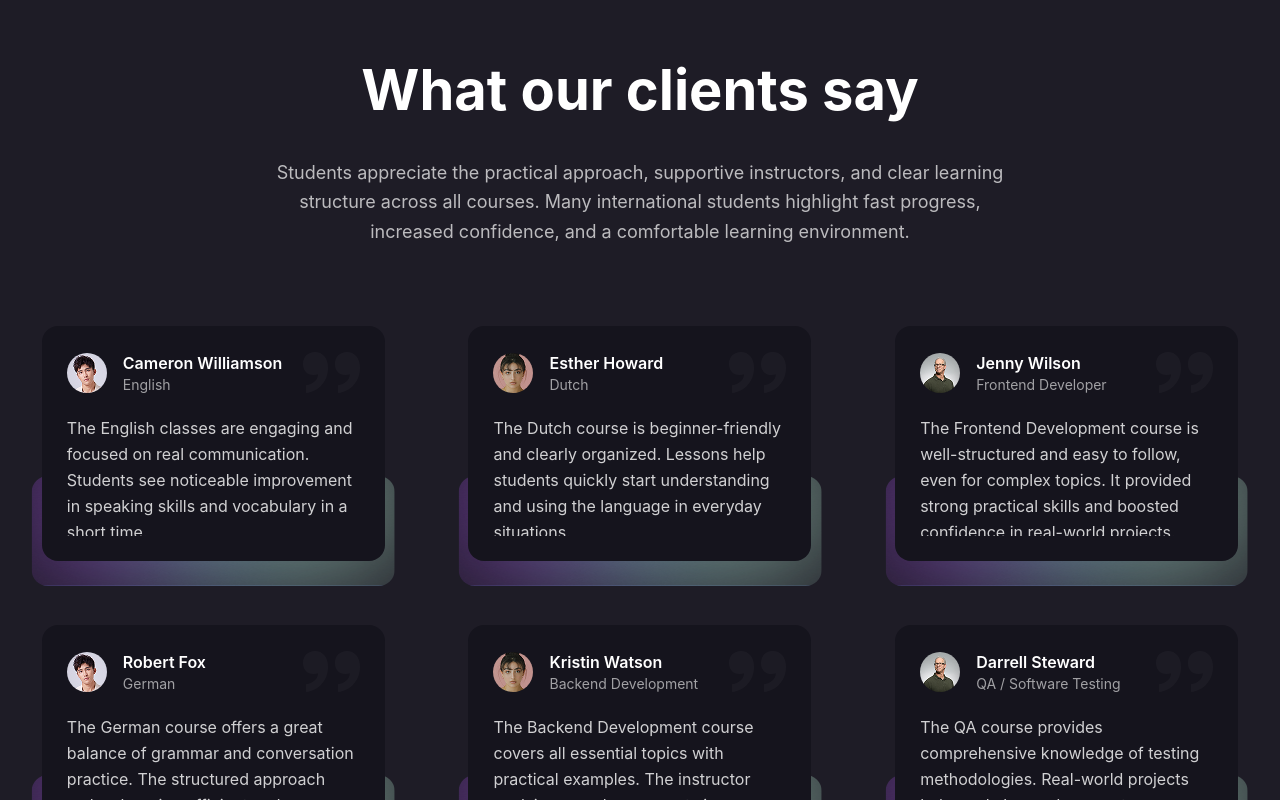
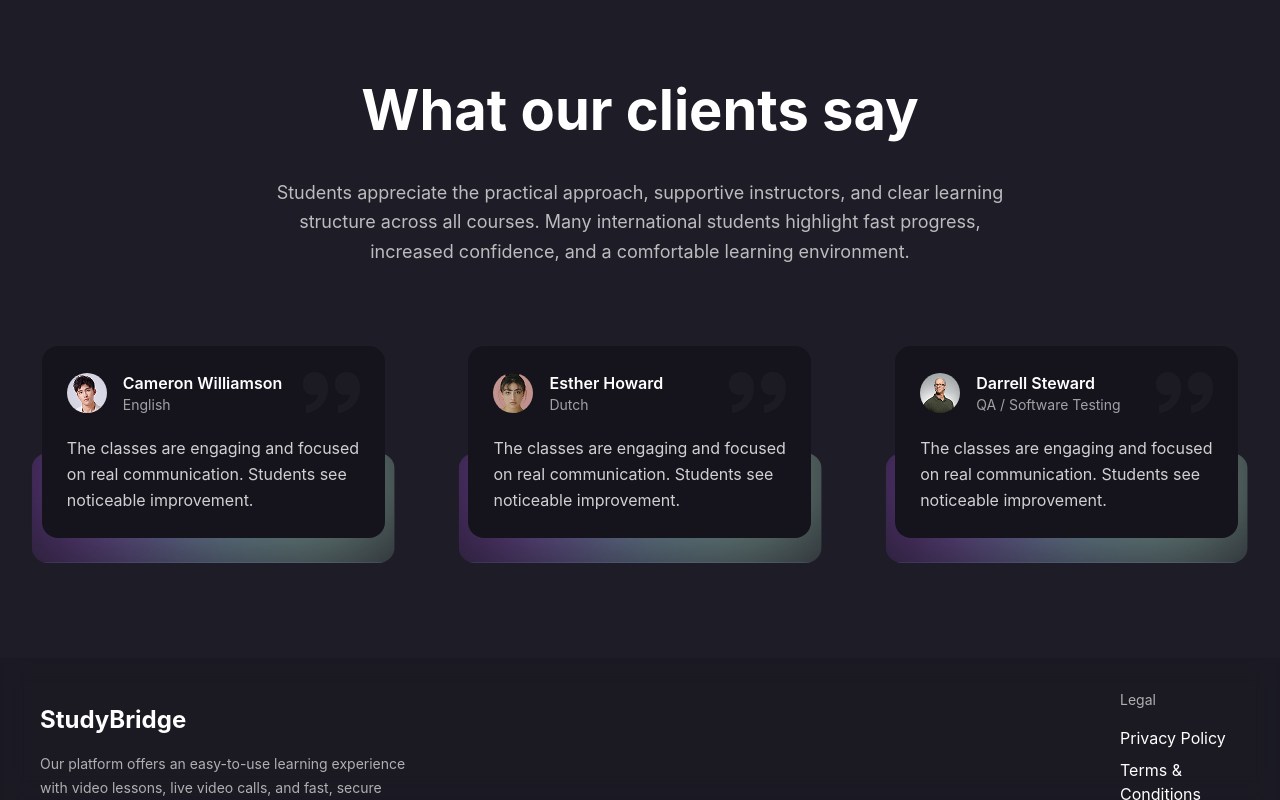
Before and after one commit to Dmytro-Doronin/components, a React (Vite) app: page / in a window 1280 px wide. Shown: the part 3466-4266 px from the top of the page. Built offline with nearby package versions, Linux system fonts and the light colour scheme.

Commit message:
fix home page

```diff
--- a/src/components/footer/Footer.tsx
+++ b/src/components/footer/Footer.tsx
@@ -1,9 +1,9 @@
 export default function Footer({ className }: { className?: string }) {
   return (
-    <footer className={className || "bg-[#15141D40] backdrop-blur-md w-full py-8"}>
+    <footer className={className || "bg-[#15141D40] backdrop-blur-md w-full py-8 pl-6"}>
       <div className="max-w-7xl mx-auto px-4 flex flex-col lg:flex-row justify-between items-start lg:items-center text-white gap-8 lg:gap-0">
         <div className="max-w-sm w-full lg:w-auto">
-          <h3 className="font-bold text-2xl mb-4">ByteOn</h3>
+          <h3 className="font-bold text-2xl mb-4">StudyBridge</h3>
           <p className="text-sm opacity-65 leading-6">
             Our platform offers an easy-to-use learning experience with video lessons, live video calls, and fast, secure payments — all in one place.
           </p>
--- a/src/components/home-sections/PopularSubjects/PopularSubjects.tsx
+++ b/src/components/home-sections/PopularSubjects/PopularSubjects.tsx
@@ -25,7 +25,7 @@ export const PopularSubjects = () => {
 
       <div className="relative z-10 container-centered mx-auto px-4 sm:px-6 lg:px-8">
         <div className="lg:hidden flex flex-col items-center">
-          <h2 className="text-4xl sm:text-5xl font-bold text-center mb-10">
+          <h2 className="text-4xl sm:text-5xl font-bold text-center mb-10 md:pr-8 lg:text-left lg:ml-12 lg:pr-8 max-[1166px]:text-center max-[1166px]:pr-0 max-[1166px]:ml-0 min-[1167px]:text-right min-[1167px]:pr-8 min-[1167px]:ml-0">
             <span className="text-gradient">
               Popular subjects & Languages
             </span>
@@ -37,7 +37,7 @@ export const PopularSubjects = () => {
 
           <Button variant="secondary" className="mb-8">Start</Button>
 
-          <div className="flex flex-col gap-3.5 w-full max-w-md">
+          <div className="flex flex-col gap-3.5 w-full max-w-md md:pr-8 lg:text-left lg:ml-12 lg:pr-8 max-[1166px]:text-center max-[1166px]:pr-0 max-[1166px]:ml-0 min-[1167px]:text-right min-[1167px]:pr-8 min-[1167px]:ml-0">
             {subjects.map((subject, index) => (
               <SubjectCard key={index} title={subject} />
             ))}
@@ -46,7 +46,7 @@ export const PopularSubjects = () => {
 
         <div className="hidden lg:grid lg:grid-cols-2 gap-[64px] items-start max-w-7xl mx-auto">
           <div className="flex flex-col gap-[350px] -mt-[60px]">
-            <div>
+            <div className="mt-[20px]">
               <p className="text-white/70 text-base w-[270px] h-[108px] leading-relaxed mb-[24px]">
                 On our platform, you can learn a wide range of foreign languages and programming subjects — all in one place.
               </p>
--- a/src/components/home-sections/Reviews/ReviewCard.tsx
+++ b/src/components/home-sections/Reviews/ReviewCard.tsx
@@ -9,18 +9,20 @@ interface ReviewCardProps {
 
 export const ReviewCard = ({ avatar, name, course, review }: ReviewCardProps) => {
   return (
-    <div className="w-full max-w-[343px] h-[235px] mx-auto">
-      <div className="bg-[#15141D] rounded-2xl p-[25px] h-full flex flex-col overflow-hidden">
+      <div className="w-full max-w-[343px] mx-auto">
+        <div className="bg-[#15141D] rounded-2xl p-[25px] flex flex-col h-auto">
           <div className="flex items-center gap-[16px] mb-[20px] flex-shrink-0">
             <img
                 src={avatar}
                 alt={name}
                 className="w-[40px] h-[40px] rounded-full object-cover flex-shrink-0"
             />
+
             <div className="flex-1 min-w-0">
               <h4 className="text-white font-semibold text-base">{name}</h4>
               <p className="text-white/60 text-sm truncate">{course}</p>
             </div>
+
             <img
                 src={reviewsIcon}
                 alt=""
@@ -28,7 +30,7 @@ export const ReviewCard = ({ avatar, name, course, review }: ReviewCardProps) =>
             />
           </div>
 
-        <p className="text-white/80 text-base leading-relaxed overflow-hidden">
+          <p className="text-white/80 text-base leading-relaxed">
             {review}
           </p>
         </div>
--- a/src/components/home-sections/Reviews/Reviews.tsx
+++ b/src/components/home-sections/Reviews/Reviews.tsx
@@ -1,5 +1,4 @@
-import { ReviewCard } from './ReviewCard';
-import { Button } from '../../ui/button/Button';
+import {ReviewCard} from './ReviewCard';
 import avatar1 from '../../../assets/images/Avatar.png';
 import avatar2 from '../../../assets/images/Avatar2.png';
 import avatar3 from '../../../assets/images/Avatar3.png';
@@ -10,37 +9,19 @@ const reviews = [
         avatar: avatar1,
         name: 'Cameron Williamson',
         course: 'English',
-    review: 'The English classes are engaging and focused on real communication. Students see noticeable improvement in speaking skills and vocabulary in a short time.',
+        review: 'The classes are engaging and focused on real communication. Students see noticeable improvement.',
     },
     {
         avatar: avatar2,
         name: 'Esther Howard',
         course: 'Dutch',
-    review: 'The Dutch course is beginner-friendly and clearly organized. Lessons help students quickly start understanding and using the language in everyday situations.',
-  },
-  {
-    avatar: avatar3,
-    name: 'Jenny Wilson',
-    course: 'Frontend Developer',
-    review: 'The Frontend Development course is well-structured and easy to follow, even for complex topics. It provided strong practical skills and boosted confidence in real-world projects.',
-  },
-  {
-    avatar: avatar1,
-    name: 'Robert Fox',
-    course: 'German',
-    review: 'The German course offers a great balance of grammar and conversation practice. The structured approach makes learning efficient and enjoyable.',
-  },
-  {
-    avatar: avatar2,
-    name: 'Kristin Watson',
-    course: 'Backend Development',
-    review: 'The Backend Development course covers all essential topics with practical examples. The instructor explains complex concepts in an easy-to-understand way.',
+        review: 'The classes are engaging and focused on real communication. Students see noticeable improvement.',
     },
     {
         avatar: avatar3,
         name: 'Darrell Steward',
         course: 'QA / Software Testing',
-    review: 'The QA course provides comprehensive knowledge of testing methodologies. Real-world projects help apply learned concepts effectively.',
+        review: 'The classes are engaging and focused on real communication. Students see noticeable improvement.',
     }
 ];
 
@@ -53,27 +34,41 @@ export const Reviews = () => {
                         What our clients say
                     </h2>
                     <p className="text-white/70 text-sm sm:text-base lg:text-lg max-w-3xl mx-auto leading-relaxed mb-12 sm:mb-16 lg:mb-20 px-4">
-            Students appreciate the practical approach, supportive instructors, and clear learning structure across all courses. Many international students highlight fast progress, increased confidence, and a comfortable learning environment.
+                        Students appreciate the practical approach, supportive instructors, and clear learning structure
+                        across all courses. Many international students highlight fast progress, increased confidence,
+                        and a comfortable learning environment.
                     </p>
                 </div>
 
-        <div className="grid grid-cols-1 md:grid-cols-2 lg:grid-cols-3 gap-8 sm:gap-12 lg:gap-16 max-w-7xl mx-auto">
+                <div
+                    className="grid grid-cols-1 md:grid-cols-2 lg:grid-cols-3 gap-8 sm:gap-12 lg:gap-16 max-w-7xl mx-auto">
                     {reviews.map((review, index) => (
-            <div key={index} className="relative flex justify-center">
+                        <div
+                            key={index}
+                            className={`
+      relative flex justify-center
+      ${index === 2 ? 'md:col-span-2 lg:col-span-1' : ''}
+    `}
+                        >
                             <div className="relative z-10">
                                 <ReviewCard {...review} />
                             </div>
+
                             <img
                                 src={shapeImage}
                                 alt=""
-                className="absolute bottom-[-20px] sm:bottom-[-25px] left-1/2 transform -translate-x-1/2 w-[280px] sm:w-[350px] lg:w-[393px] h-[90px] sm:h-[100px] lg:h-[110px] object-cover rounded-2xl z-0 pointer-events-none"
+                                className="
+        absolute bottom-[-20px] sm:bottom-[-25px]
+        left-1/2 -translate-x-1/2
+        w-[280px] sm:w-[350px] lg:w-[393px]
+        h-[90px] sm:h-[100px] lg:h-[110px]
+        object-cover rounded-2xl
+        z-0 pointer-events-none
+      "
                             />
                         </div>
                     ))}
-        </div>
 
-        <div className="flex justify-center mt-12 sm:mt-16 lg:mt-20">
-          <Button variant="secondary">More</Button>
                 </div>
             </div>
         </section>
--- a/src/components/ui/select/Select.tsx
+++ b/src/components/ui/select/Select.tsx
@@ -94,6 +94,7 @@ export const SelectComponent = <TValue extends string = string>({
                     align="start"
                     sideOffset={20}
                     position="popper"
+                    avoidCollisions={false}
                     className="
                         z-50
                         w-[var(--radix-select-trigger-width)]
```
Lines whose indentation alone changed are shown as unchanged.
